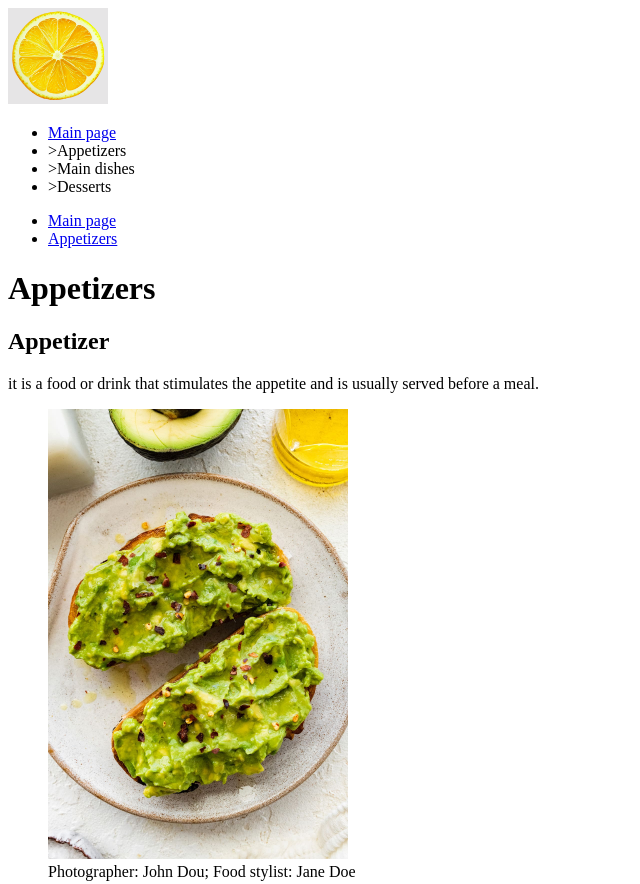
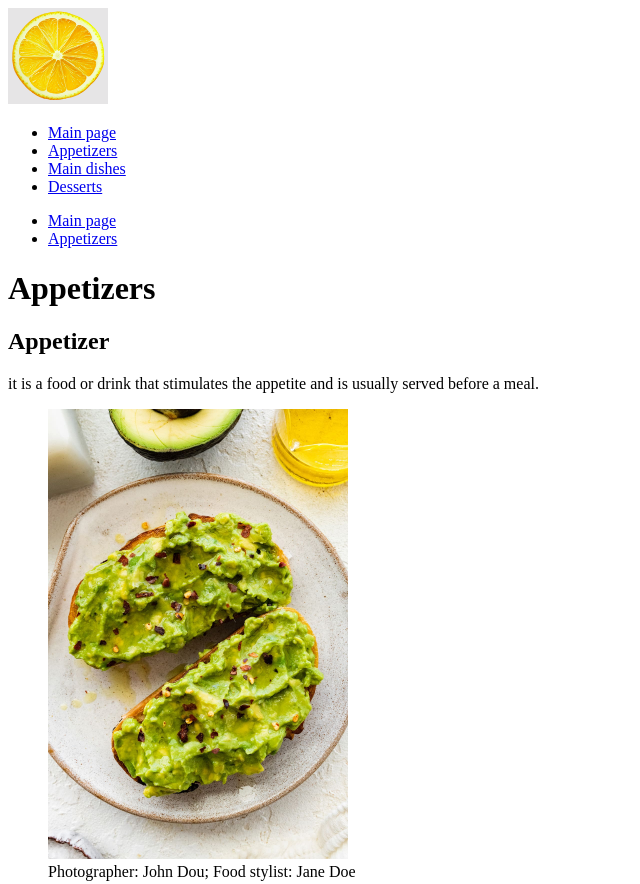
Before and after one commit to TatianaKeen/Lesson_3-4, a website: page task3.html in a window 1280 px wide. Shown: the top 884 px of the page, without its empty margins (0-640 px from the left). Drawn offline with Linux system fonts and the light colour scheme.

Commit message:
fix navigation links

```diff
--- a/task3.html
+++ b/task3.html
@@ -19,9 +19,9 @@
         <nav role="navigation" aria-label="Main menu">
             <ul>
                 <li role="menuitem"><a href="#" tabindex="0">Main page</a></li>
-                <li role="menuitem"><a href="#" tabindex="0"></a>>Appetizers</a></li>
-                <li role="menuitem"><a href="#" tabindex="0"></a>>Main dishes</a></li>
-                <li role="menuitem"><a href="#" tabindex="0"></a>>Desserts</a></li>
+                <li role="menuitem"><a href="#" tabindex="0">Appetizers</a></li>
+                <li role="menuitem"><a href="#" tabindex="0">Main dishes</a></li>
+                <li role="menuitem"><a href="#" tabindex="0">Desserts</a></li>
             </ul>
         </nav>
     </header>
```
